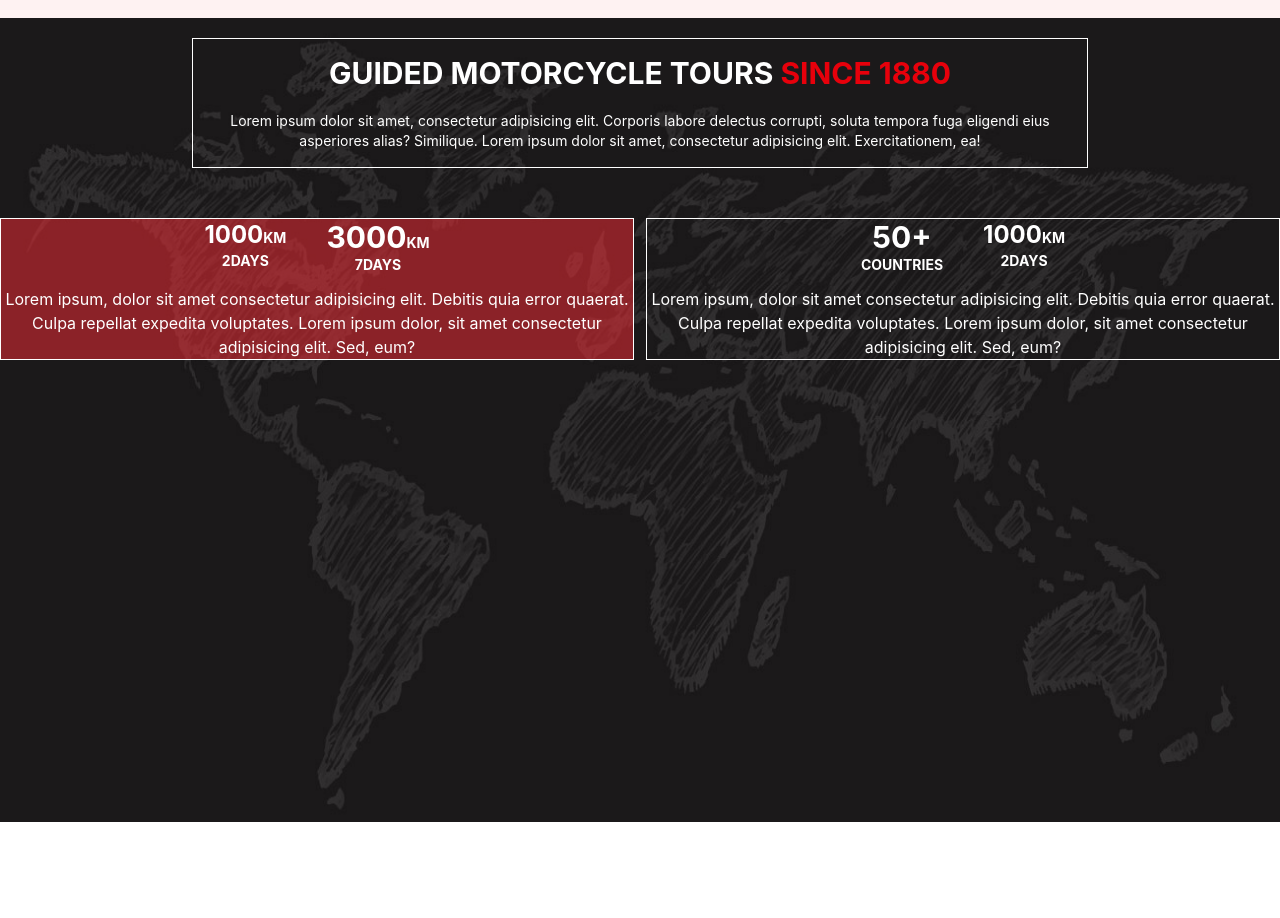
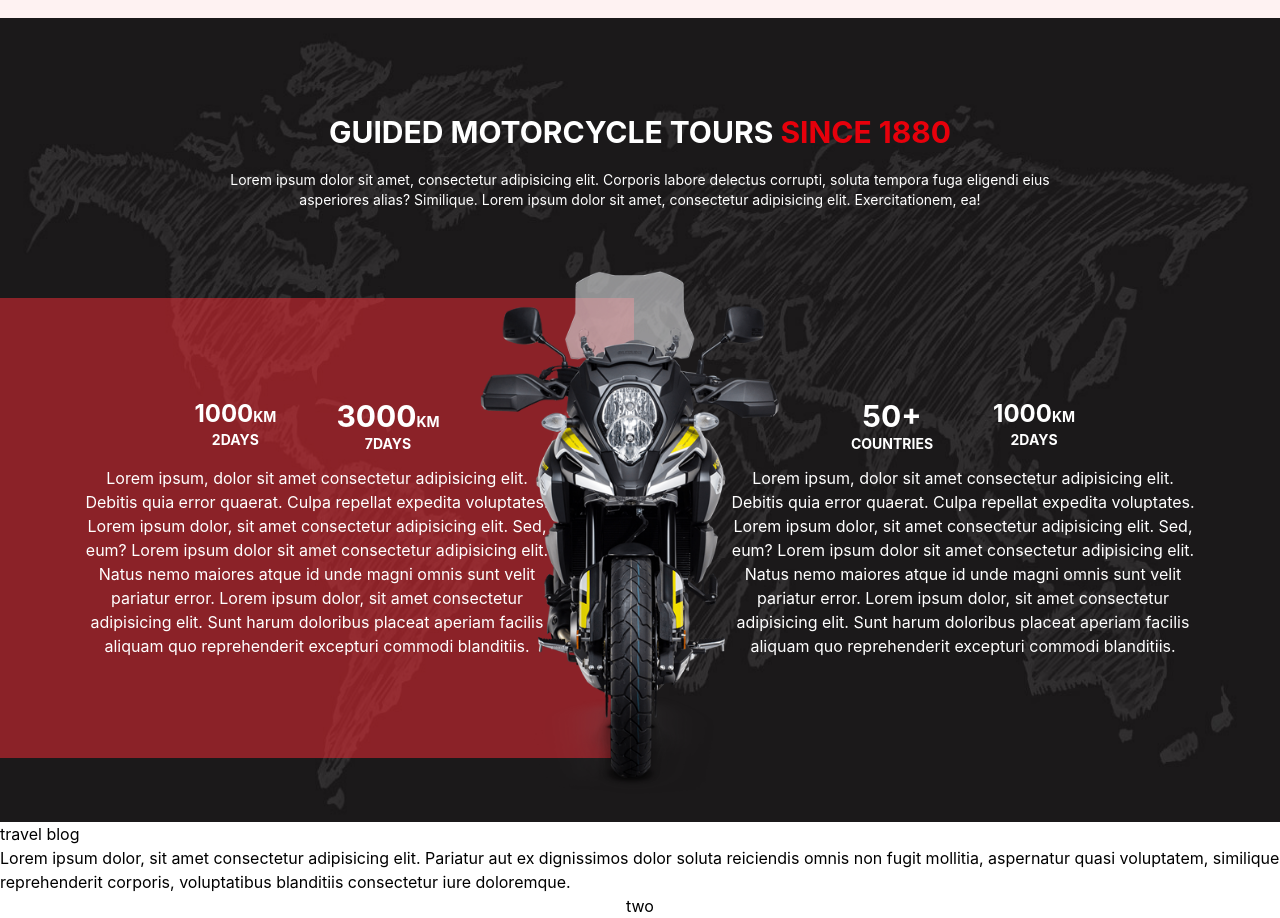
Before and after one commit to imranfirdous5-art/moto-blog, a React (Vite) app: page / in a window 1280 px wide. Shown: the part 2526-3444 px from the top of the page. Before the commit the page ends 3348 px from the top, so only its background shows below. Built offline with nearby package versions, Linux system fonts and the light colour scheme.

Commit message:
website updated

```diff
--- a/src/App.jsx
+++ b/src/App.jsx
@@ -5,6 +5,7 @@ import SectionOne from './components/SectionOne'
 import SectionTwo from './components/SectionTwo'
 import SectionThree from './components/SectionThree'
 import SectionFour from './components/SectionFour'
+import SectionFive from './components/SectionFive'
 
 function App() {
 
@@ -16,6 +17,7 @@ function App() {
       <SectionTwo/>
       <SectionThree/>
       <SectionFour/>
+      <SectionFive/>
 
     </>
   )
--- /dev/null
+++ b/src/components/SectionFive.jsx
@@ -0,0 +1,20 @@
+import React from "react";
+
+const SectionFive = () => {
+    return(
+        <>
+            <div className="grid grid-cols-1 justify-items-center">
+                <div>
+                    <h3>travel blog</h3>
+                    <p>Lorem ipsum dolor, sit amet consectetur adipisicing elit. Pariatur aut ex dignissimos dolor soluta reiciendis omnis non fugit mollitia, aspernatur quasi voluptatem, similique reprehenderit corporis, voluptatibus blanditiis consectetur iure doloremque.
+
+                    </p>
+                </div>
+                <div>two</div>
+            </div>
+        </>
+    )
+}
+
+
+export default SectionFive;
--- a/src/components/SectionFour.jsx
+++ b/src/components/SectionFour.jsx
@@ -1,37 +1,38 @@
 import React from "react";
 import worldmap from "../assets/images/worldmap.jpg"
+import bike3 from "../assets/images/bike3.png"
 
 const SectionFour = () => {
     return(
         <>
-            <div className="relative flex justify-center">
+            <div className="relative flex justify-center mt-5 lg:mt-0">
                 <img src={worldmap} alt="worldmap" className="w-full hidden md:block lg:block" />
 
-                <div className=" border absolute top-0 text-black md:text-white lg:text-white flex flex-col justify-center items-center p-4 lg:w-4xl lg:mt-5">
+                <div className="absolute top-0 text-black md:text-white lg:text-white flex flex-col justify-center items-center p-4 lg:w-4xl lg:mt-20 md:mt-5 bg-red-50 md:bg-transparent lg:bg-transparent">
                 <h2 className="font-bold uppercase text-center text-2xl lg:text-3xl">guided motorcycle tours <span className="text-red-600">since 1880</span></h2>
                 <p className="text-sm text-center mt-5">Lorem ipsum dolor sit amet, consectetur adipisicing elit. Corporis labore delectus corrupti, soluta tempora fuga eligendi eius asperiores alias? Similique. Lorem ipsum dolor sit amet, consectetur adipisicing elit. Exercitationem, ea!</p>
                 </div>
 
-                <div className="absolute top-50 grid grid-cols-1 md:grid-cols-2 lg:grid-cols-2 gap-3 text-black md:text-white lg:text-white lg:w-full">
-                    <div className="border md:bg-red-500/50">
+                <div className="absolute top-50 grid grid-cols-1 md:grid-cols-2 lg:grid-cols-2 gap-3 text-black md:text-white lg:text-white lg:w-full md:mt-0 bg-red-50 md:bg-transparent lg:bg-transparent lg:mt-20">
+                    <div className="py-2 px-5 lg:py-25 lg:px-20 lg:bg-red-500/50">
                         <div className="flex flex-col items-center text-center">
-                            <div className="flex flex-row gap-10 mb-3">
+                            <div className="flex flex-row gap-15 mb-3">
                             <p className="text-sm uppercase text-center font-bold"><span className="text-2xl">1000</span>km <br /> 2days</p>
                             <p className="text-sm uppercase text-center font-bold"><span className="text-3xl">3000</span>km <br /> 7days</p></div>
-                            <p>Lorem ipsum, dolor sit amet consectetur adipisicing elit. Debitis quia error quaerat. Culpa repellat expedita voluptates. Lorem ipsum dolor, sit amet consectetur adipisicing elit. Sed, eum?</p>
+                            <p className="md:h-45 md:overflow-scroll lg:overflow-hidden lg:h-full">Lorem ipsum, dolor sit amet consectetur adipisicing elit. Debitis quia error quaerat. Culpa repellat expedita voluptates. Lorem ipsum dolor, sit amet consectetur adipisicing elit. Sed, eum? Lorem ipsum dolor sit amet consectetur adipisicing elit. Natus nemo maiores atque id unde magni omnis sunt velit pariatur error. Lorem ipsum dolor, sit amet consectetur adipisicing elit. Sunt harum doloribus placeat aperiam facilis aliquam quo reprehenderit excepturi commodi blanditiis.</p>
                         </div>
                     </div>
 
-                    <div className="border">
+                    <div className="py-2 px-5 lg:py-25 lg:px-20">
                         <div className="flex flex-col items-center text-center">
-                            <div className="flex flex-row gap-10 mb-3">
+                            <div className="flex flex-row gap-15 mb-3">
                             <p className="text-sm uppercase text-center font-bold"><span className="text-3xl">50+</span> <br />countries</p>
                             <p className="text-sm uppercase text-center font-bold"><span className="font-bold text-2xl">1000</span>km <br /> 2days</p></div>
-                            <p>Lorem ipsum, dolor sit amet consectetur adipisicing elit. Debitis quia error quaerat. Culpa repellat expedita voluptates. Lorem ipsum dolor, sit amet consectetur adipisicing elit. Sed, eum?</p>
+                            <p className="md:h-45 md:overflow-scroll lg:overflow-hidden lg:h-full">Lorem ipsum, dolor sit amet consectetur adipisicing elit. Debitis quia error quaerat. Culpa repellat expedita voluptates. Lorem ipsum dolor, sit amet consectetur adipisicing elit. Sed, eum? Lorem ipsum dolor sit amet consectetur adipisicing elit. Natus nemo maiores atque id unde magni omnis sunt velit pariatur error. Lorem ipsum dolor, sit amet consectetur adipisicing elit. Sunt harum doloribus placeat aperiam facilis aliquam quo reprehenderit excepturi commodi blanditiis.</p>
                         </div>
                     </div>
 
-                    {/* <div className="border">two</div> */}
+                    <div className="absolute lg:-bottom-9 lg:left-120 hidden lg:block"><img src={bike3} alt="bike3" className="w-75" /></div>
                 </div>
 
 
--- a/src/components/SectionThree.jsx
+++ b/src/components/SectionThree.jsx
@@ -13,8 +13,7 @@ const SectionThree = () => {
                 <div className="grid grid-cols-1 md:grid-cols-2 justify-items-center p-5 gap-3">
                     <div className="flex flex-col items-center md:justify-center">
                         <div className="flex flex-row items-center gap-3">
-                            <img src={client} alt="client" className="border-2 border-red-500 rounded-full w-20
-                            " />
+                            <img src={client} alt="client" className="border-2 border-red-500 rounded-full w-20" />
                             <p className="uppercase text-sm"><span className="text-red-600
                             font-bold text-2xl">john smith</span> <br /> solo traveller</p>
                         </div>
--- a/src/index.css
+++ b/src/index.css
@@ -3,18 +3,19 @@
 
 
 @keyframes float {
-  0%, 100% {
+  0% {
     transform: translateY(0);
   }
 
-  50% {
-    transform: translateY(-12px);
+  100% {
+    transform: translateY(-15px);
   }
 }
 
 .animate-float {
   animation: float 3s ease-in-out infinite;
 }
+
 
 
 
```
